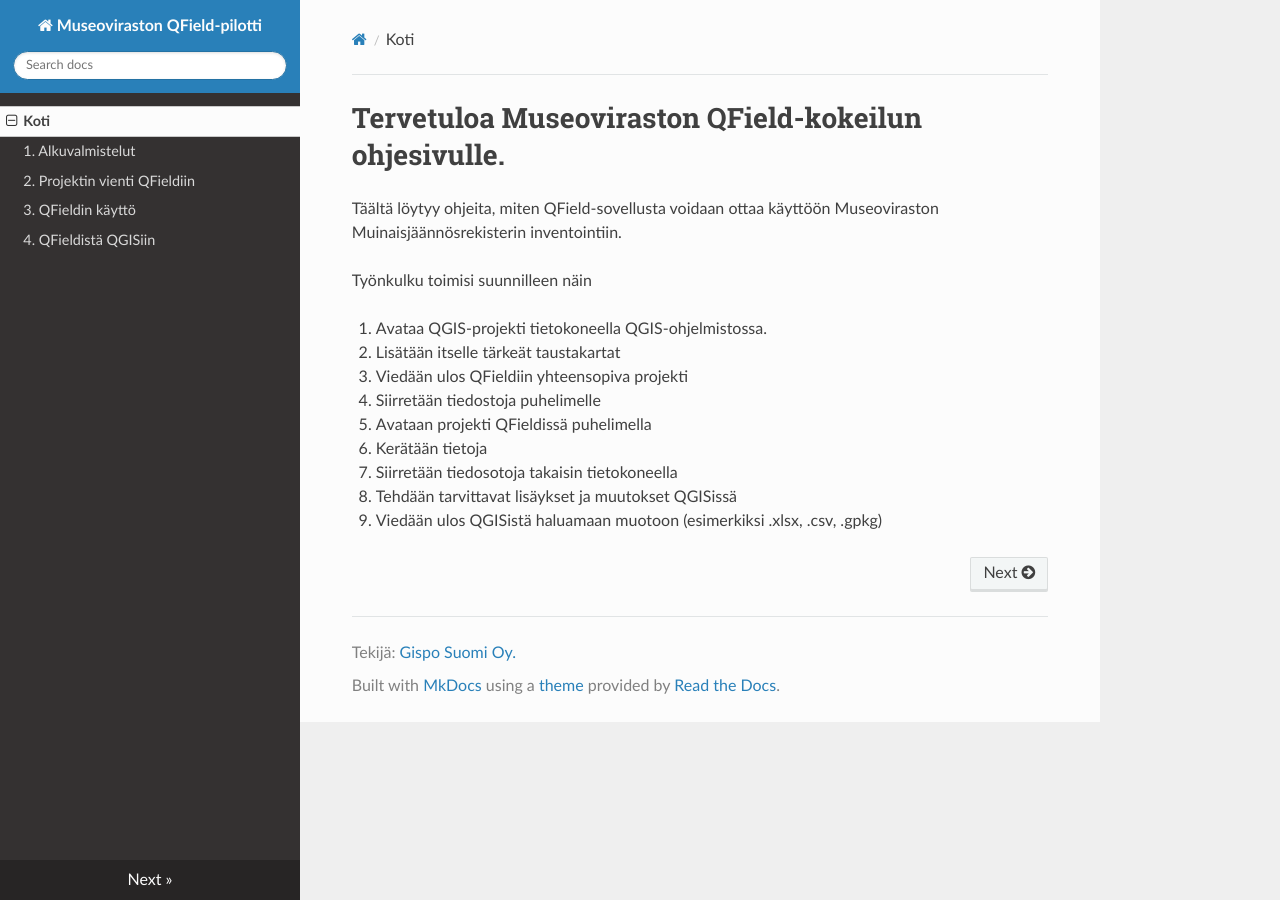
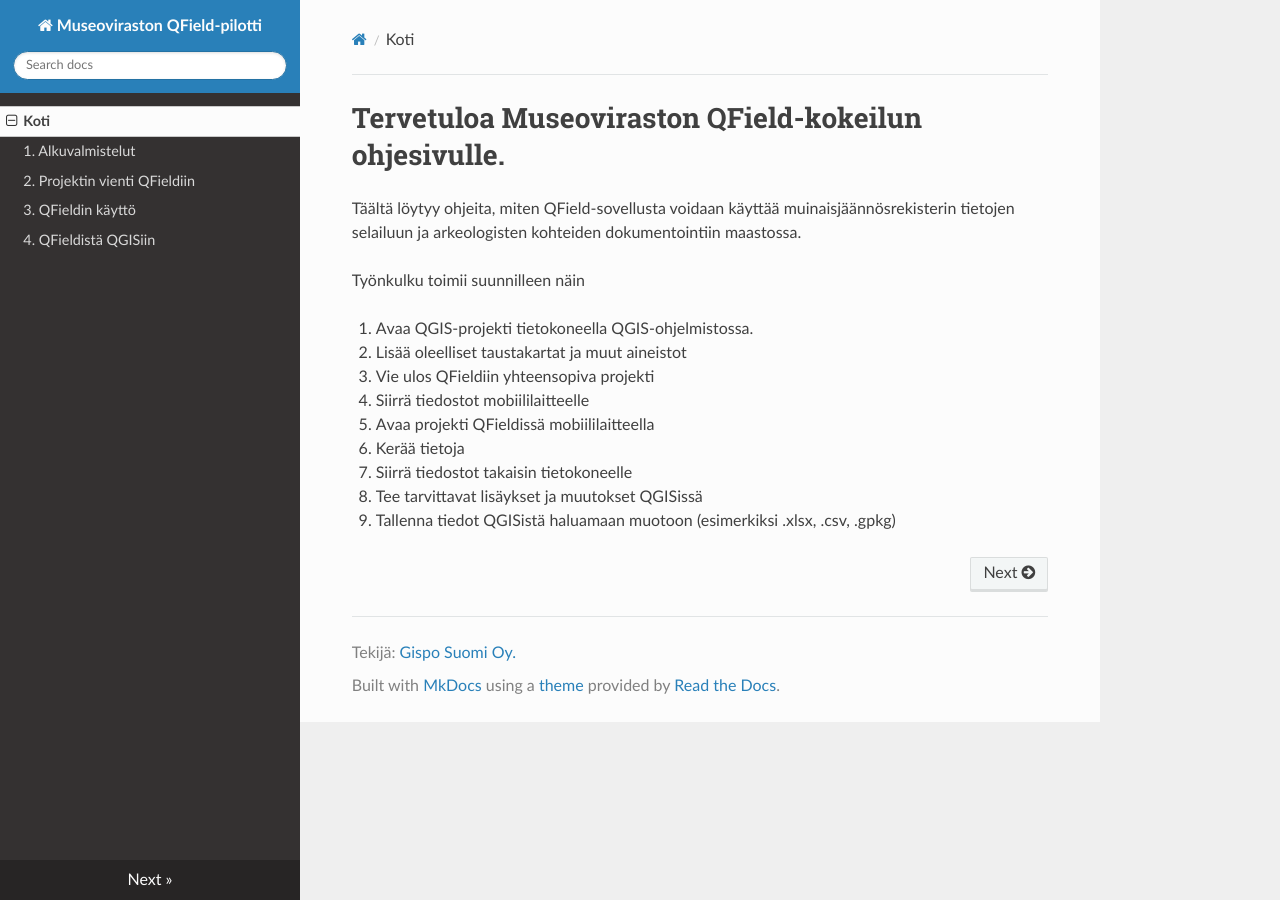
Before and after one commit to finnish-heritage-agency/museovirasto-qfield, an MkDocs documentation site: the page built from docs/0_index.md, in a window 1280 px wide. Built offline with MkDocs 1.6.1, drawn with Linux system fonts in a browser that asks for light colours; nearby versions of some CDN libraries.

Commit message:
Update 0_index.md
pieniä kieliasun muutoksia

```diff
--- a/docs/0_index.md
+++ b/docs/0_index.md
@@ -1,15 +1,15 @@
 # Tervetuloa Museoviraston QField-kokeilun ohjesivulle.
 
-Täältä löytyy ohjeita, miten QField-sovellusta voidaan ottaa käyttöön Museoviraston Muinaisjäännösrekisterin inventointiin.
+Täältä löytyy ohjeita, miten QField-sovellusta voidaan käyttää muinaisjäännösrekisterin tietojen selailuun ja arkeologisten kohteiden dokumentointiin maastossa.
 
-Työnkulku toimisi suunnilleen näin
+Työnkulku toimii suunnilleen näin
 
-1. Avataa QGIS-projekti tietokoneella QGIS-ohjelmistossa.
-2. Lisätään itselle tärkeät taustakartat
-3. Viedään ulos QFieldiin yhteensopiva projekti
-4. Siirretään tiedostoja puhelimelle
-5. Avataan projekti QFieldissä puhelimella
-6. Kerätään tietoja
-7. Siirretään tiedosotoja takaisin tietokoneella
-8. Tehdään tarvittavat lisäykset ja muutokset QGISissä
-9. Viedään ulos QGISistä haluamaan muotoon (esimerkiksi .xlsx, .csv, .gpkg)
+1. Avaa QGIS-projekti tietokoneella QGIS-ohjelmistossa.
+2. Lisää oleelliset taustakartat ja muut aineistot
+3. Vie ulos QFieldiin yhteensopiva projekti
+4. Siirrä tiedostot mobiililaitteelle
+5. Avaa projekti QFieldissä mobiililaitteella
+6. Kerää tietoja
+7. Siirrä tiedostot takaisin tietokoneelle
+8. Tee tarvittavat lisäykset ja muutokset QGISissä
+9. Tallenna tiedot QGISistä haluamaan muotoon (esimerkiksi .xlsx, .csv, .gpkg)
```
